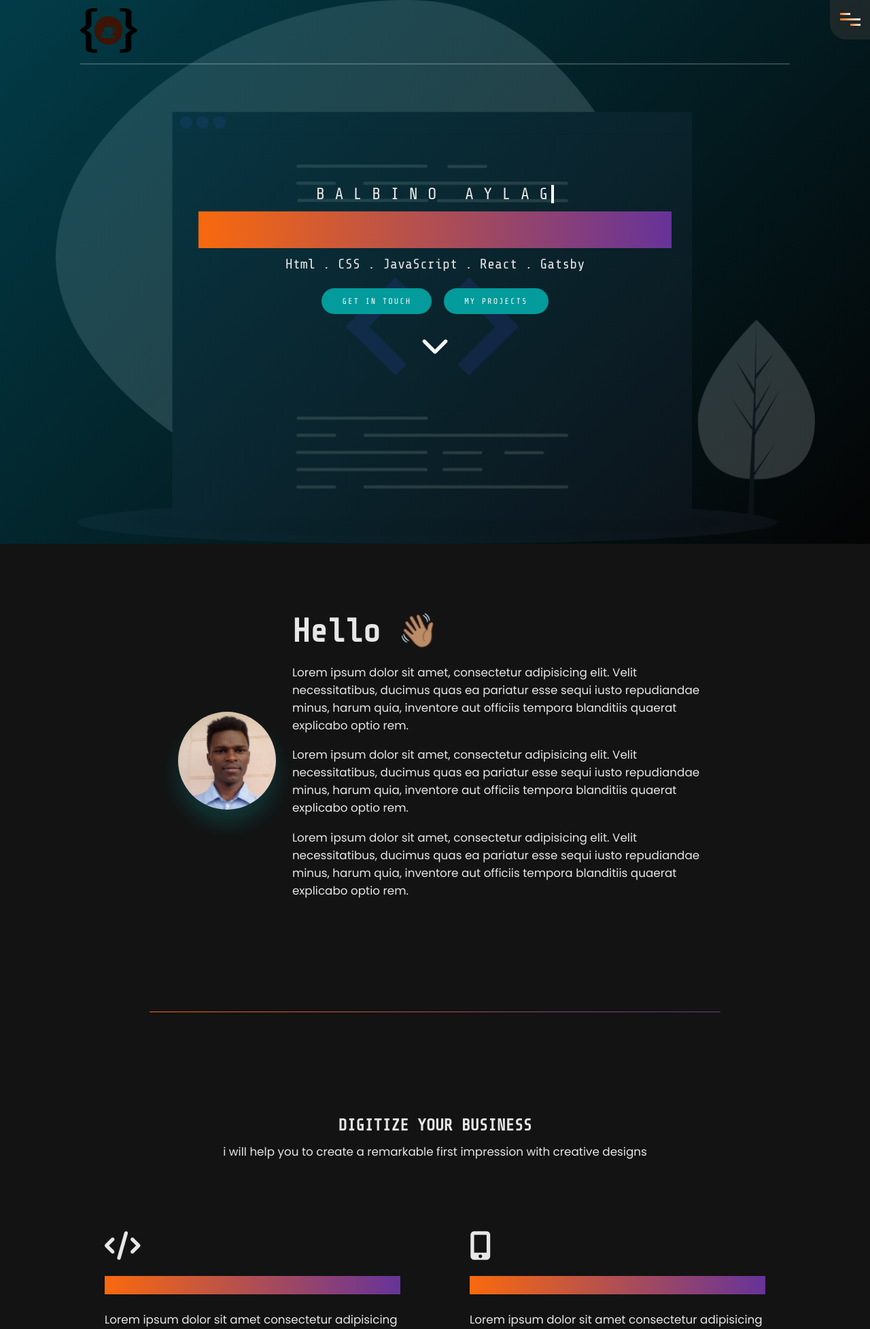
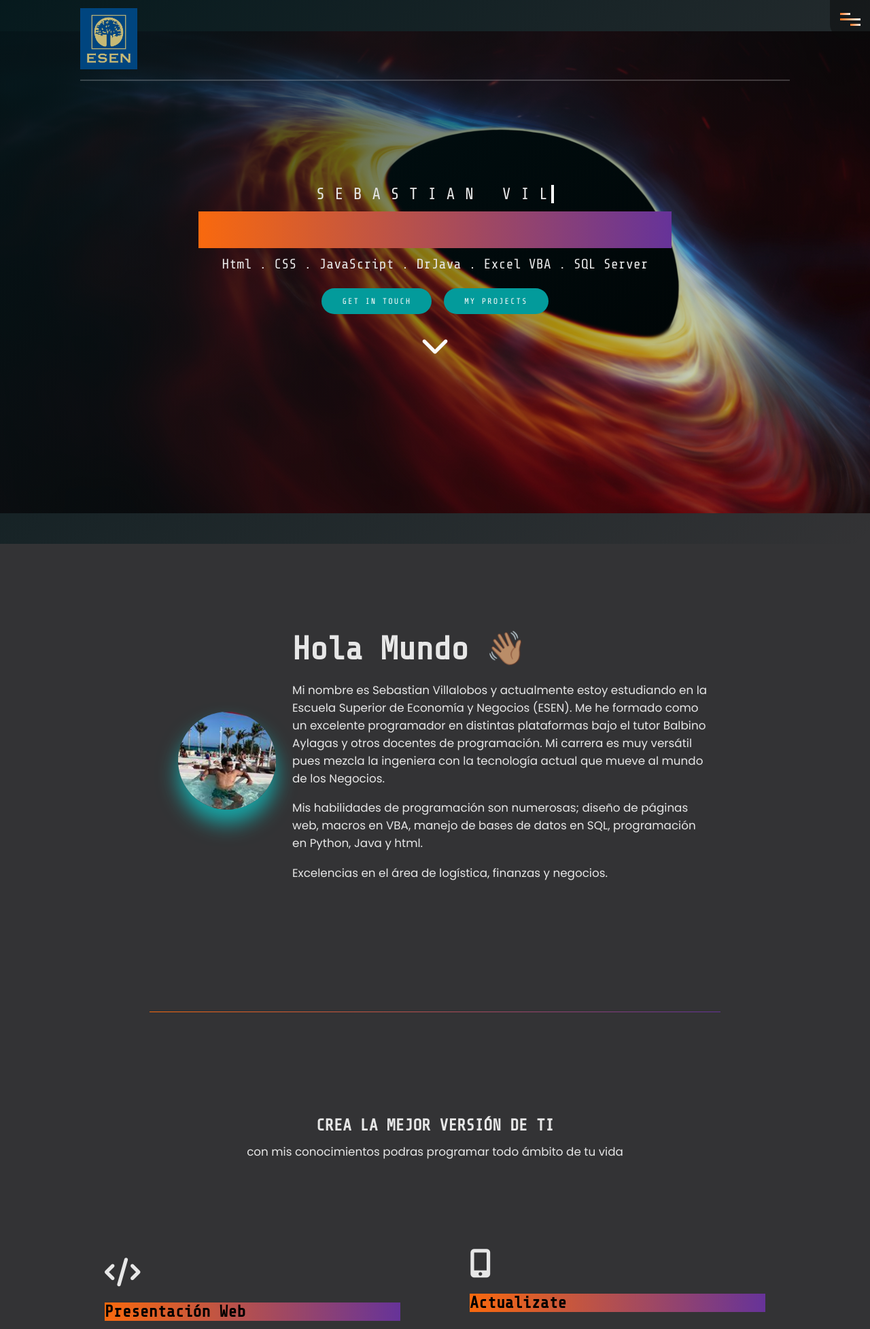
Before and after one commit to sebasvr8/tarea02, a Flask app: page / in a window 1280 px wide. Shown: the top 1955 px of the page at 68% size. Run offline with Flask 2, Linux system fonts and the light colour scheme; some libraries are stand-ins or nearby versions.

Commit message:
ya va quedando

```diff
--- a/static/main.css
+++ b/static/main.css
@@ -16,7 +16,7 @@ html {
   box-sizing: border-box;
   scroll-behavior: smooth;
   color: #e7e7e7;
-  background: rgb(19, 19, 19);
+  background: rgba(6, 6, 8, 0.815);
 }
 
 a {
@@ -112,7 +112,7 @@ nav {
   position: fixed;
   right: 0;
   top: 0;
-  background: rgba(55, 55, 55, 0.5);
+  background: rgba(10, 10, 10, 0.5);
   padding: 1.2rem;
   border-radius: 0% 0% 0% 40%;
 }
@@ -132,7 +132,7 @@ nav {
 .nav-list {
   width: 24rem;
   height: 100vh;
-  background-color: #222222;
+  background-color: #4e2b2b;
   position: fixed;
   top: 0;
   right: -26rem;
@@ -198,10 +198,10 @@ nav {
   height: 100vh;
   background: linear-gradient(
       135deg,
-      rgba(0, 64, 77, 0.9) 0%,
-      rgba(0, 0, 0, 0.8) 100%
+      rgba(1, 23, 27, 0.9) 0%,
+      transparent
     ),
-    url("images/landing-page.png") center no-repeat;
+    url("images/blackhole.png") center no-repeat;
   background-size: contain;
   position: relative;
 }
@@ -322,7 +322,7 @@ nav {
   width: auto;
   border-radius: 50%;
   margin: 2rem;
-  box-shadow: 0 20px 30px 0 rgba(0, 255, 255, 0.15);
+  box-shadow: 0 20px 30px 0 rgba(0, 255, 255, 0.568);
 }
 
 .about-text-box {
@@ -407,7 +407,7 @@ hr {
     rgba(102, 51, 153, 1) 100%
   );
   -webkit-background-clip: text;
-  -webkit-text-fill-color: transparent;
+  -webkit-text-fill-color: black;
   background-clip: inherit;
 }
 
@@ -453,7 +453,7 @@ hr {
     rgba(102, 51, 153, 1) 100%
   );
   -webkit-background-clip: text;
-  -webkit-text-fill-color: transparent;
+  -webkit-text-fill-color: black;
   background-clip: inherit;
 }
 
@@ -549,7 +549,7 @@ footer a {
     flex-direction: column;
     align-items: flex-start;
     padding: 2rem;
-    box-shadow: 0 20px 30px 0 rgba(212, 255, 255, 0.15);
+    box-shadow: 0 20px 30px 0 rgba(122, 212, 212, 0.945);
   }
   .project-img {
     width: 20rem;
--- a/templates/index.html
+++ b/templates/index.html
@@ -4,7 +4,7 @@
 <head>
   <meta charset="utf-8" />
   <meta http-equiv="X-UA-Compatible" content="IE=edge" />
-  <title>Balbino Aylagas | Front-End Developer</title>
+  <title>Sebastian Villalobos | Front-End Developer</title>
   <meta name="viewport" content="width=device-width, initial-scale=1" />
   <link rel="stylesheet" type="text/css" media="screen" href="/static/main.css" />
   <script src="https://kit.fontawesome.com/836a943e18.js" crossorigin="anonymous"></script>
@@ -18,7 +18,7 @@
       <nav>
         <div class="nav-brand">
           <a href="index.html">
-            <img src="/static/images/logo.png" alt="Chaoo" />
+            <img src="/static/images/ESEN.png" alt="Chaoo" />
           </a>
         </div>
         <div class="burger-menu-icon">
@@ -29,8 +29,8 @@
         <ul class="nav-list">
           <li class="nav-item">
             <a href="#landing-page">
-              <img src="/static/images/profile-pic.jpg" alt="Balbino Aylagas" class="profile-pic nav-link" />
-              <span class="caption nav-link">Balbino Aylagas</span>
+              <img src="/static/images/sebasvr8.png" alt="Sebastian Villalobos" class="profile-pic nav-link" />
+              <span class="caption nav-link">Sebastian Villalobos</span>
             </a>
           </li>
           <li class="nav-item">
@@ -69,9 +69,9 @@
     <section id="landing-page" class="landing-page">
       <div class="container">
         <div class="main-message">
-          <h2>Balbino Aylagas</h2>
+          <h2>Sebastian Villalobos</h2>
           <h3>{Front-End Web Developer}</h3>
-          <p>Html . CSS . JavaScript . React . Gatsby</p>
+          <p>Html . CSS . JavaScript . DrJava . Excel VBA . SQL Server</p>
           <div class="intro-btn">
             <div class="cta">
               <a href="#contact" class="btn">Get In Touch</a>
@@ -93,27 +93,24 @@
     <section id="about" class="about">
       <div class="container">
         <div class="about-img">
-          <img src="/static/images/profile-pic.jpg" alt="Chaoo Charles" class="about-pic" />
+          <img src="/static/images/sebasvr8.png" alt="Chaoo Charles" class="about-pic" />
         </div>
         <div class="about-text-box">
-          <h2>Hello 👋🏽</h2>
+          <h2>Hola Mundo 👋🏽</h2>
           <p>
-            Lorem ipsum dolor sit amet, consectetur adipisicing elit. Velit
-            necessitatibus, ducimus quas ea pariatur esse sequi iusto
-            repudiandae minus, harum quia, inventore aut officiis tempora
-            blanditiis quaerat explicabo optio rem.
+            Mi nombre es Sebastian Villalobos y actualmente estoy estudiando en la Escuela
+            Superior de Economía y Negocios (ESEN). Me he formado como un excelente programador
+            en distintas plataformas bajo el tutor Balbino Aylagas y otros docentes de programación.
+            Mi carrera es muy versátil pues mezcla la ingeniera con la tecnología actual que mueve al
+            mundo de los Negocios.
           </p>
           <p>
-            Lorem ipsum dolor sit amet, consectetur adipisicing elit. Velit
-            necessitatibus, ducimus quas ea pariatur esse sequi iusto
-            repudiandae minus, harum quia, inventore aut officiis tempora
-            blanditiis quaerat explicabo optio rem.
+            Mis habilidades de programación son numerosas; diseño de páginas web, macros en VBA, manejo de
+            bases de datos en SQL, programación en Python, Java y html.
           </p>
           <p>
-            Lorem ipsum dolor sit amet, consectetur adipisicing elit. Velit
-            necessitatibus, ducimus quas ea pariatur esse sequi iusto
-            repudiandae minus, harum quia, inventore aut officiis tempora
-            blanditiis quaerat explicabo optio rem.
+            Excelencias en el área de logística, finanzas y negocios.
+
           </p>
         </div>
       </div>
@@ -123,31 +120,27 @@
     <section id="services" class="services">
       <div class="container">
         <div class="title-heading">
-          <h2>DIGITIZE YOUR BUSINESS</h2>
+          <h2>CREA LA MEJOR VERSIÓN DE TI</h2>
           <p>
-            i will help you to create a remarkable first impression with
-            creative designs
+            con mis conocimientos podras programar todo ámbito de tu vida
           </p>
         </div>
         <div class="service-tiers">
           <div class="tier-item">
             <i class="fa fa-code" aria-hidden="true"></i>
-            <h2>Web Development</h2>
+            <h2>Presentación Web</h2>
             <p>
-              Lorem ipsum dolor sit amet consectetur adipisicing elit. Autem
-              quasi earum, debitis exercitationem quod labore quae, saepe
-              voluptatum fugiat placeat iste, numquam maxime? Aliquam
-              explicabo, reiciendis corrupti voluptatum eum esse?
+              Presentá tu negocio, empresa, perfil, de la mejor manera posible
+              mediante las distintas herramientas que tengo para ofrecer.
             </p>
           </div>
           <div class="tier-item">
             <i class="fa fa-mobile" aria-hidden="true"></i>
-            <h2>Responsive Design</h2>
+            <h2>Actualizate</h2>
             <p>
-              Lorem ipsum dolor sit amet consectetur adipisicing elit. Autem
-              quasi earum, debitis exercitationem quod labore quae, saepe
-              voluptatum fugiat placeat iste, numquam maxime? Aliquam
-              explicabo, reiciendis corrupti voluptatum eum esse?
+              Las redes sociales y el internet son parte del día a día de la gente
+              hoy en día, el buen manejo de ellas y de la interfaz total son claves
+              para garantizar el éxito.
             </p>
           </div>
           <!--
@@ -169,21 +162,18 @@
 
     <section id="projects" class="projects">
       <div class="title-heading">
-        <h2>PROJECTS</h2>
-        <p>these are some of my recent projects</p>
+        <h2>PROYECTOS</h2>
+        <p>Aquí puedes ver mis más recientes proyectos </p>
       </div>
       <div class="project-item">
         <div class="project-img has-margin-right">
-          <img src="/static/images/sppms.png" />
+          <img src="/static/images/leomessi.png" />
         </div>
         <div class="project-description">
-          <h2>Project Progress Management System</h2>
+          <h2>Página de tributo</h2>
           <p>
-            This is a system for monitoring projects' progress of final year
-            students. It have three levels of users i.e Students, Supervisors
-            and the Project Coordinator. Each user have a specific role in the
-            system. Students have the lowest privilege. I developed this
-            system using React, Redux and Firebase
+            Esta es una página de tributo al gran Lionel Andrés Messi, creada con HTML, contiene
+            información del astro argentino y sus grandes logros.
           </p>
           <a href="#" class="project-link" target="_blank"><i class="fa fa-github" aria-hidden="true"> View Code</i></a>
         </div>
@@ -191,34 +181,27 @@
 
       <div class="project-item">
         <div class="project-description has-margin-right">
-          <h2>To-do App</h2>
+          <h2>Finanzas en Python</h2>
           <p>
-            This is a simple to-do app I developed for educational purpose on
-            my YouTube Channel. It allows the user to perform CRUD operations
-            e.g adding and removing tasks from the database. Users must
-            register and login for them to use the app. A user can only see
-            the tasks that he/she have added. I developed this app using
-            React, Redux and Firebase.
+           Este es un proyecto para automatizar el manejo de tus finanzas
+           mediante métodos y clases en Python.
           </p>
           <a href="#" class="project-link" target="_blank"><i class="fa fa-github" aria-hidden="true"> View Code</i></a>
         </div>
         <div class="project-img">
-          <img src="/static/images/to-do.png" />
+          <img src="/static/images/finanzas.png" />
         </div>
       </div>
 
       <div class="project-item">
         <div class="project-img has-margin-right">
-          <img src="/static/images/calculator.png" />
+          <img src="/static/images/poligonos.png" />
         </div>
         <div class="project-description">
-          <h2>Calculator</h2>
+          <h2>Calculadora de Polígonos</h2>
           <p>
-            This is a simple calculator which performs the most common
-            arithmetic operations. It have cool design and buttons are
-            arranged nicely using CSS grid. I used JavaScript to receive
-            input, perform computation and display the correct result on
-            "screen".
+            Esta es una calculadorade varias figuras en Python, mediante párametros ingresados por
+            el usuario,
           </p>
           <a href="#" class="project-link" target="_blank"><i class="fa fa-github" aria-hidden="true"> View Code</i></a>
         </div>
@@ -228,18 +211,18 @@
 
 
     <section id="contact" class="contact">
-      <h2>Get In Touch</h2>
+      <h2>Contáctame</h2>
       <p>
-        I'd love if you reached out to me. Even if it's just to say "Hey!".
-        Don't hesitate! Drop me a line and I’ll get back to you ASAP!
+        Cuando decidas cambiar la forma en que ves el mundo, ya sabes
+        a quien contactar
       </p>
       <p>
-        <i>For gig and advertising opportunities, begin your subject with
-          <strong>"Gig"</strong></i>
+        <i>por un mejor futuro
+          <strong>"futuro"</strong></i>
       </p>
       <div class="container">
         <p>
-          <a href="mailto:chaoocharles@gmail.com"><i class="fas fa-envelope-open"></i> chaoocharles@gmail.com</a>
+          <a href="mailto:sebasvirre@gmail.com"><i class="fas fa-envelope-open"></i> sebasvirre@gmail.com</a>
         </p>
         <p>
           <a href="#" target="_blank"><i class="fab fa-youtube"> YouTube</i></a>
```
Also changed, not shown: static/images/ESEN.png (added), static/images/blackhole.png (added), static/images/finanzas.png (added), static/images/leomessi.png (added), static/images/poligonos.png (added), static/images/sebasvr8.png (added).
